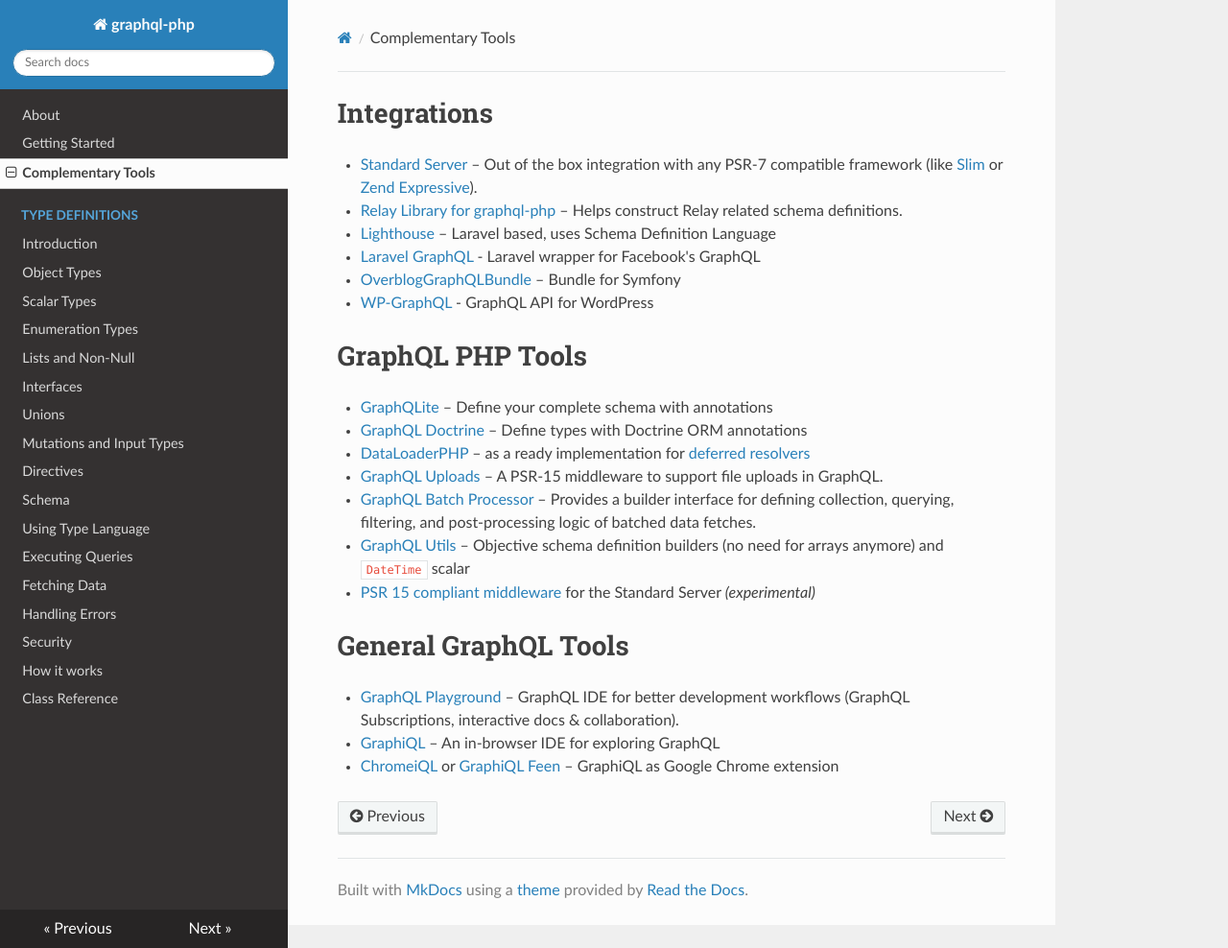
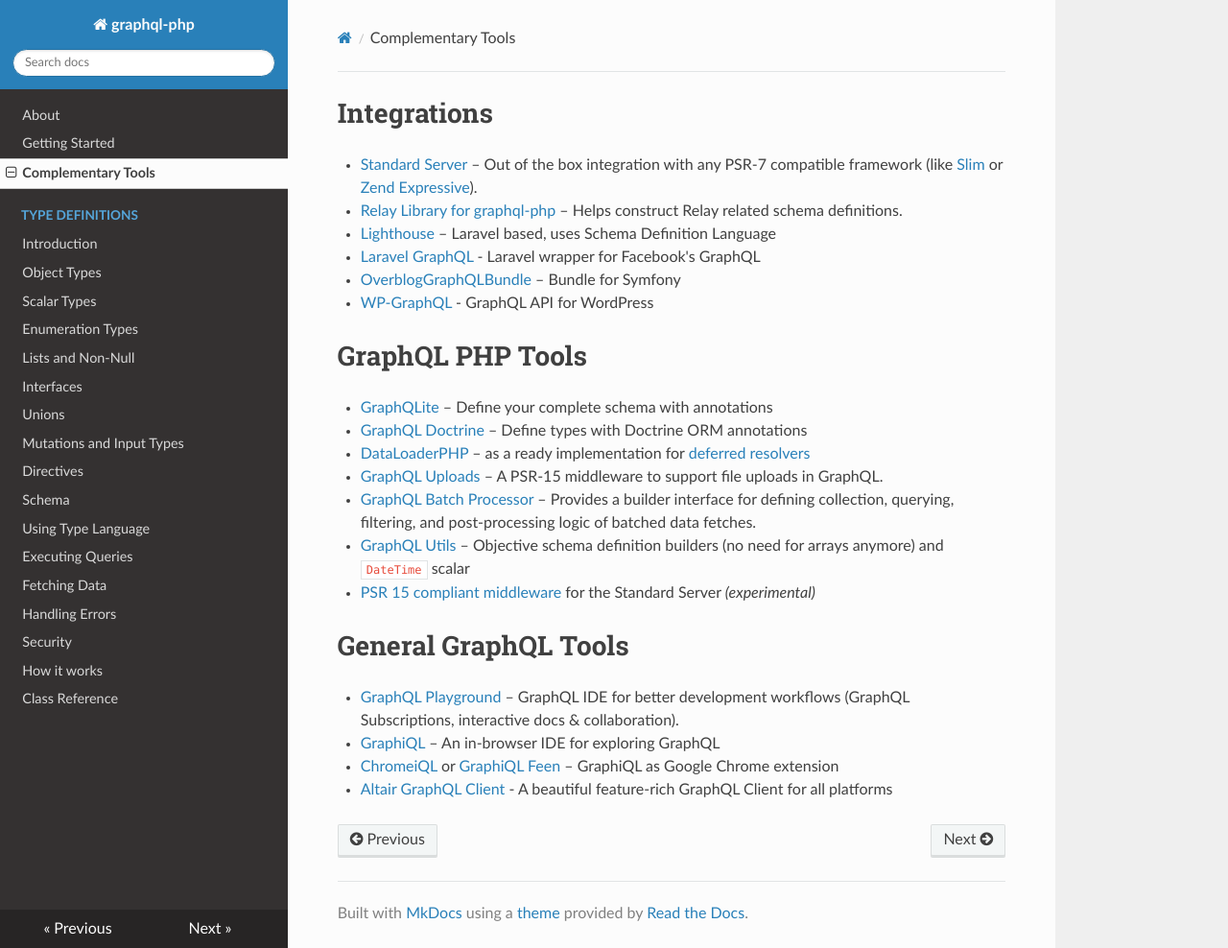
Before and after one commit to webonyx/graphql-php, an MkDocs documentation site: the page built from docs/complementary-tools.md, in a window 1280 px wide and 988 px high. Shown: the whole window at 96% size. Built offline with MkDocs 1.6.1, drawn with Linux system fonts in a browser that asks for light colours; nearby versions of some CDN libraries; old or Windows-style settings are respelled for this version of MkDocs.

Commit message:
Added Altair GraphQL Client

```diff
--- a/docs/complementary-tools.md
+++ b/docs/complementary-tools.md
@@ -24,3 +24,4 @@
 * [ChromeiQL](https://chrome.google.com/webstore/detail/chromeiql/fkkiamalmpiidkljmicmjfbieiclmeij)
   or [GraphiQL Feen](https://chrome.google.com/webstore/detail/graphiql-feen/mcbfdonlkfpbfdpimkjilhdneikhfklp) –
   GraphiQL as Google Chrome extension
+* [Altair GraphQL Client](https://altair.sirmuel.design/) - A beautiful feature-rich GraphQL Client for all platforms
```
